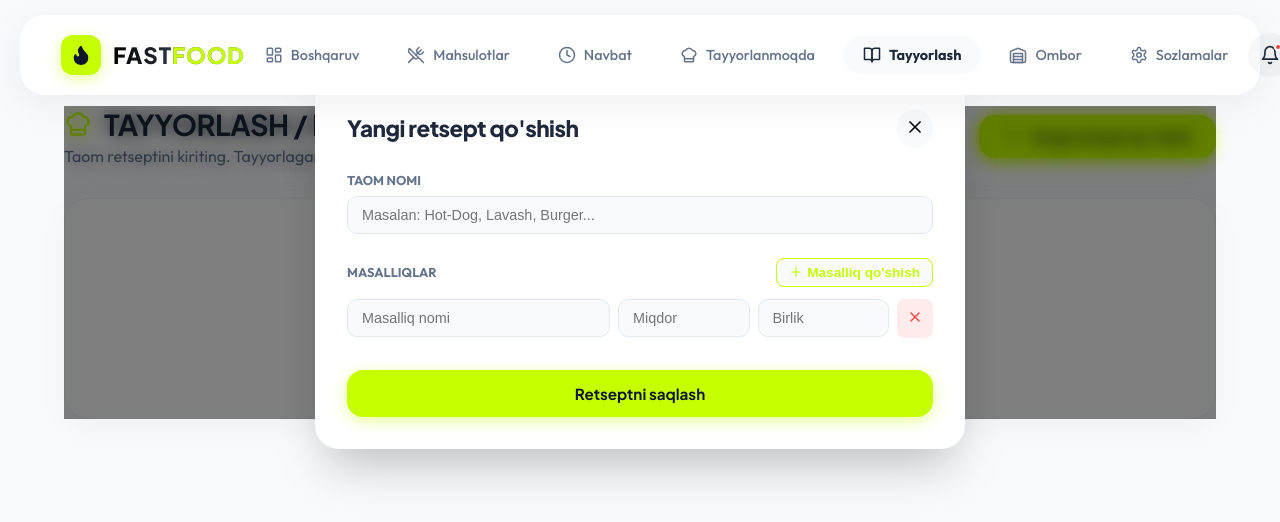
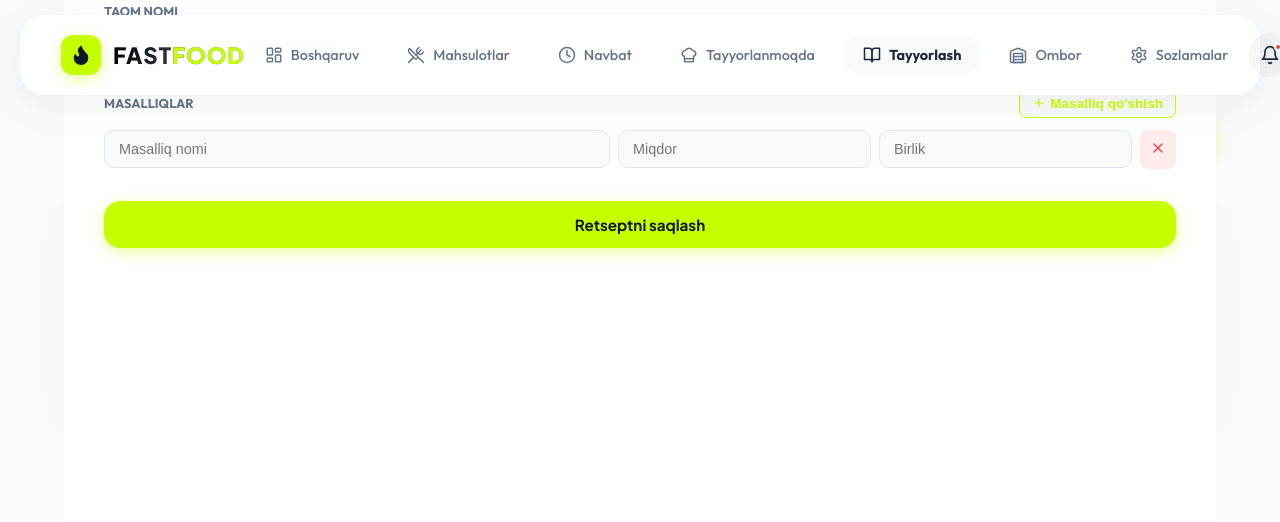
Before and after one commit to teryfyy91/fastfood, a React (Vite) app: page /recipes in a window 1280 px wide. Both pictures are taken after a click on the button "Yangi retsept qo'shish". Shown: the top 522 px of the page. Built offline with nearby package versions, Linux system fonts and the light colour scheme.

Commit message:
Add Recipe modal is now truly full-screen

```diff
--- a/src/pages/Recipes.jsx
+++ b/src/pages/Recipes.jsx
@@ -268,21 +268,28 @@ const Recipes = () => {
                         position: 'fixed', top: 0, left: 0, right: 0, bottom: 0,
                         background: 'rgba(0,0,0,0.5)', backdropFilter: 'blur(8px)',
                         display: 'flex', alignItems: 'center', justifyContent: 'center',
-                        zIndex: 2000, padding: '20px'
+                        zIndex: 2000
                     }}>
-                        <motion.div initial={{ scale: 0.9, opacity: 0 }} animate={{ scale: 1, opacity: 1 }} exit={{ scale: 0.9, opacity: 0 }}
+                        <motion.div initial={{ y: '100%' }} animate={{ y: 0 }} exit={{ y: '100%' }}
+                            transition={{ type: 'spring', damping: 25, stiffness: 200 }}
                             style={{
-                                background: 'white', width: '100%', maxWidth: '650px',
-                                borderRadius: '24px', padding: '2rem',
-                                boxShadow: '0 25px 50px -12px rgba(0,0,0,0.25)',
-                                maxHeight: '90vh', overflowY: 'auto'
+                                background: 'white',
+                                width: '100vw',
+                                height: '100vh',
+                                padding: '40px',
+                                overflowY: 'auto',
+                                display: 'flex',
+                                flexDirection: 'column',
+                                alignItems: 'center'
                             }}>
+                            {/* Modal Content Wrapper to control width */}
+                            <div style={{ width: '100%', maxWidth: '1200px' }}>
                                 {/* Modal Header */}
-                            <div style={{ display: 'flex', justifyContent: 'space-between', alignItems: 'center', marginBottom: '1.5rem' }}>
-                                <h2 style={{ fontSize: '1.4rem', fontWeight: '800' }}>Yangi retsept qo'shish</h2>
+                                <div style={{ display: 'flex', justifyContent: 'space-between', alignItems: 'center', marginBottom: '3rem' }}>
+                                    <h2 style={{ fontSize: '2rem', fontWeight: '900', letterSpacing: '-0.5px' }}>Yangi retsept qo'shish</h2>
                                     <button onClick={() => setShowModal(false)}
-                                    style={{ background: 'var(--bg-body)', border: 'none', borderRadius: '50%', padding: '8px', cursor: 'pointer' }}>
-                                    <X size={20} />
+                                        style={{ background: 'var(--bg-body)', border: 'none', borderRadius: '15px', padding: '12px', cursor: 'pointer', display: 'flex' }}>
+                                        <X size={28} />
                                     </button>
                                 </div>
 
@@ -375,6 +382,7 @@ const Recipes = () => {
                                         Retseptni saqlash
                                     </button>
                                 </form>
+                            </div>
                         </motion.div>
                     </div>
                 )}
```
Lines whose indentation alone changed are shown as unchanged.
